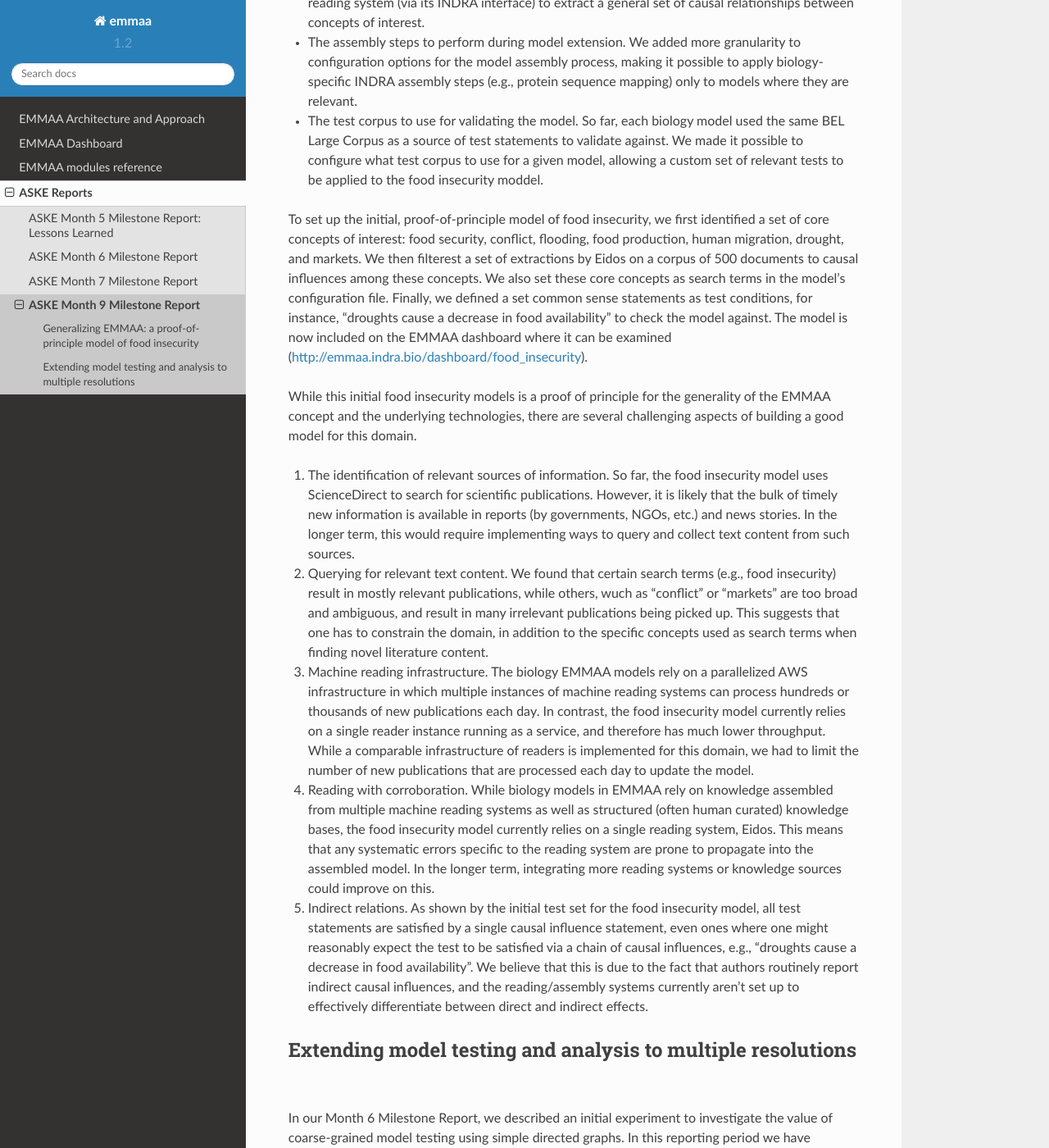
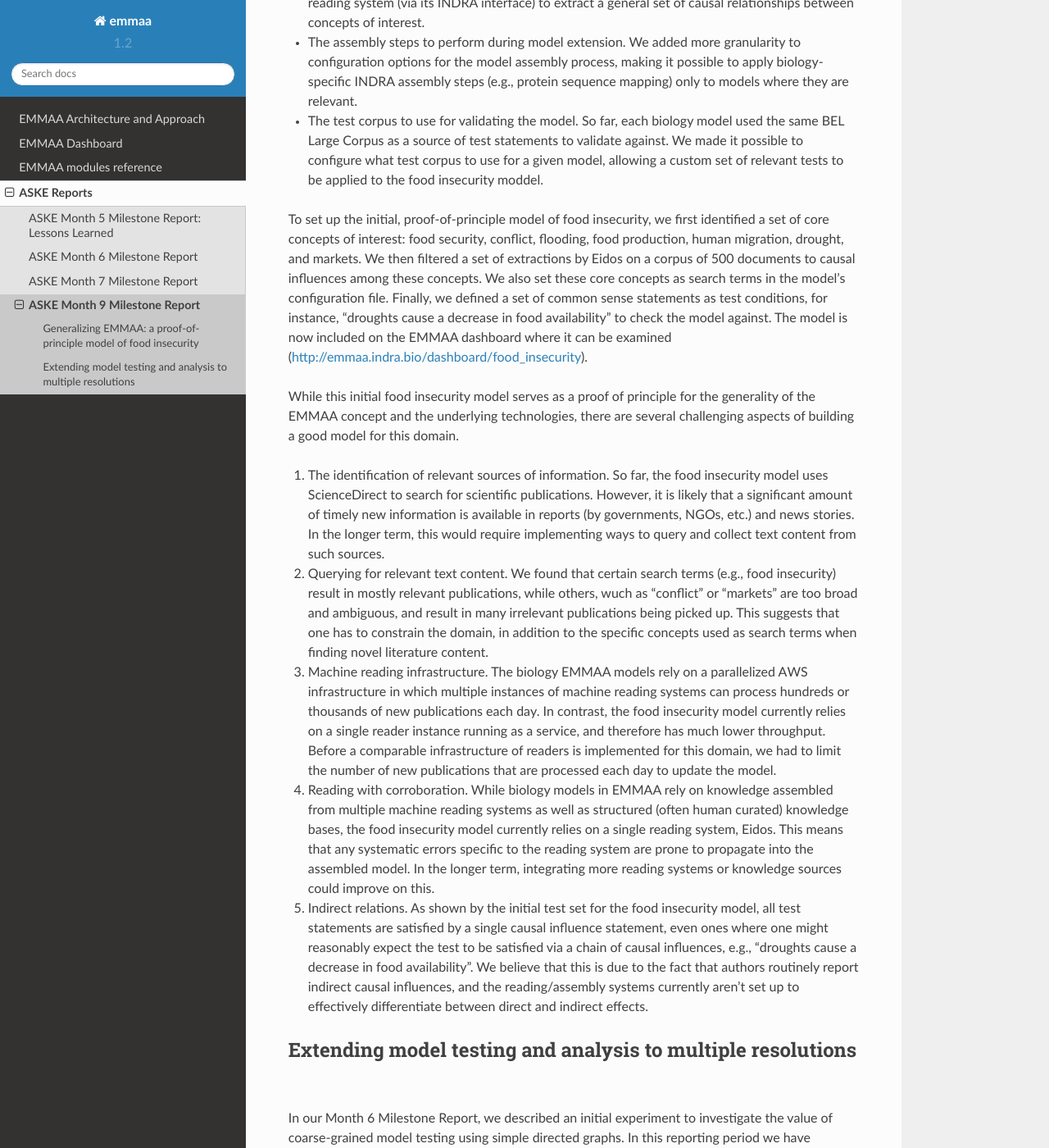
Before and after one commit to gyorilab/emmaa, a Sphinx documentation site: the page built from doc/reports/month9_report.rst, in a window 1280 px wide and 1400 px high, scrolled down 712 px. Shown: the whole window at 82% size. Built offline with Sphinx 7.4.7 and the Read the Docs theme 2.0.0, drawn with Linux system fonts in a browser that asks for light colours; some of the changed text lies outside the part shown.

Commit message:
Fix typos in report

```diff
--- a/doc/reports/month9_report.rst
+++ b/doc/reports/month9_report.rst
@@ -42,24 +42,24 @@
 To set up the initial, proof-of-principle model of food insecurity, we
 first identified a set of core concepts of interest: food security, conflict,
 flooding, food production, human migration, drought, and markets. We then
-filterest a set of extractions by Eidos on a corpus of 500 documents to
+filtered a set of extractions by Eidos on a corpus of 500 documents to
 causal influences among these concepts. We also set these core concepts as
-search terms in the model's configuration file. Finally, we defined a set
+search terms in the model's configuration file. Finally, we defined a set of
 common sense statements as test conditions, for instance, "droughts cause a
 decrease in food availability" to check the model against. The model is now
 included on the EMMAA dashboard where it can be examined
 (http://emmaa.indra.bio/dashboard/food_insecurity).
 
-While this initial food insecurity models is a proof of principle for the
+While this initial food insecurity model serves as a proof of principle for the
 generality of the EMMAA concept and the underlying technologies, there are
 several challenging aspects of building a good model for this domain.
 
-1. The identification of relevant sources of information. So far, the
-   food insecurity model uses ScienceDirect to search for scientific
-   publications. However, it is likely that the bulk of timely new information
-   is available in reports (by governments, NGOs, etc.) and news stories.
-   In the longer term, this would require implementing ways to query and
-   collect text content from such sources.
+1. The identification of relevant sources of information. So far, the food
+   insecurity model uses ScienceDirect to search for scientific publications.
+   However, it is likely that a significant amount of timely new information is
+   available in reports (by governments, NGOs, etc.) and news stories.  In the
+   longer term, this would require implementing ways to query and collect text
+   content from such sources.
 2. Querying for relevant text content. We found that certain search terms
    (e.g., food insecurity) result in mostly relevant publications, while
    others, wuch as "conflict" or "markets" are too broad and ambiguous, and
@@ -71,7 +71,7 @@
    reading systems can process hundreds or thousands of new publications
    each day. In contrast, the food insecurity model currently relies
    on a single reader instance running as a service, and therefore has
-   much lower throughput. While a comparable infrastructure of readers is
+   much lower throughput. Before a comparable infrastructure of readers is
    implemented for this domain, we had to limit the number of new publications
    that are processed each day to update the model.
 4. Reading with corroboration. While biology models in EMMAA rely on
```
Also changed, not shown: other parts of doc/reports/month9_report.rst (+1 -1 lines).
